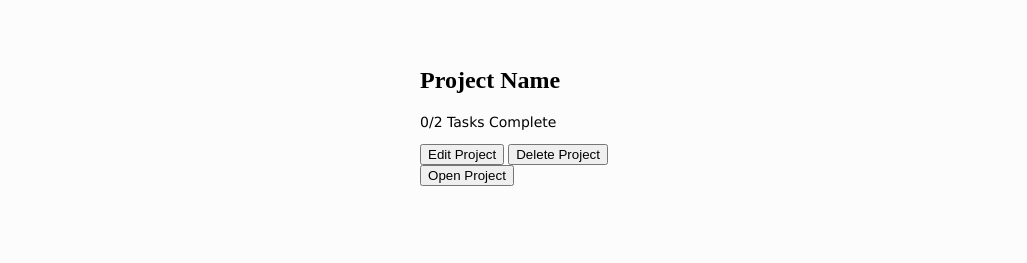
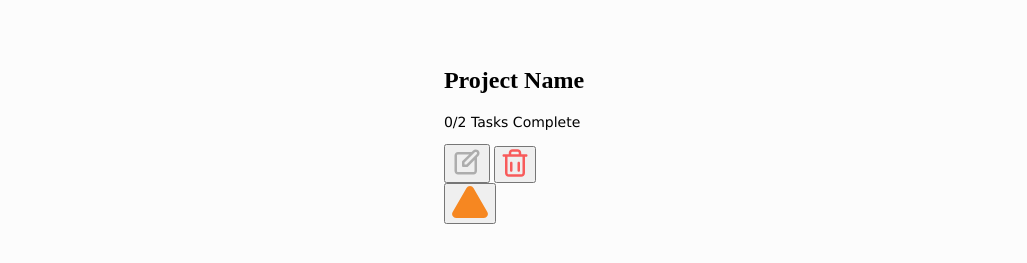
Before and after one commit to liuworkgit/doit-webapp, a website built with webpack: page src/index-template.html in a window 1280 px wide. Shown: the part 139-402 px from the top of the page, without its empty margins (126-1153 px from the left). Built offline with nearby package versions, Linux system fonts and the light colour scheme; files whose address does not match are found by name.

Commit message:
Added project button icons to html, cleaned up formatting of dev config.

```diff
--- a/src/index-template.html
+++ b/src/index-template.html
@@ -13,8 +13,7 @@
         <div id="header-left" class="left">
             <div class="sidebar"></div>
             <div id="doit-info">
-                <img id="doit-logo" alt="Doit Logo"
-                    src="/Users/sen/COMPUTER STUFF (LOCAL)/webdev/doit webapp/src/assets/doit-logo.svg">
+                <img id="doit-logo" src="/Users/sen/COMPUTER STUFF (LOCAL)/webdev/doit webapp/src/assets/doit-logo.svg" alt="Doit Logo">
                 <p>The online to-do list that helps you get things done.</p>
             </div>
         </div>
@@ -35,10 +34,16 @@
                     <p>0/2 Tasks Complete</p>
                 </div>
                 <div class="project-options">
-                    <button type="button" class="edit-proj-btn">Edit Project</button>
-                    <button type="button" class="delete-proj-btn">Delete Project</button>
+                    <button type="button" class="edit-proj-btn">
+                        <img src="/Users/sen/COMPUTER STUFF (LOCAL)/webdev/doit webapp/src/assets/edit-proj-btn.svg" alt="Edit Project">
+                    </button>
+                    <button type="button" class="delete-proj-btn">
+                        <img src="/Users/sen/COMPUTER STUFF (LOCAL)/webdev/doit webapp/src/assets/delete-proj-btn.svg" alt="Delete Project">
+                    </button>
                 </div>
-                <button type="button" class="open-proj-btn">Open Project</button>
+                <button type="button" class="open-proj-btn">
+                    <img src="/Users/sen/COMPUTER STUFF (LOCAL)/webdev/doit webapp/src/assets/open-proj-btn.svg" alt="Open Project">
+                </button>
             </div>
         </div>
         <div class="right sidebar"></div>
```
Also changed, not shown: webpack.dev.config.js (+1 -7 lines), src/assets/Project Bar (Open/delete-proj-btn.svg (renamed from src/assets/delete-proj-btn.svg), src/assets/Project Bar (Open/open-proj-btn.svg (renamed from src/assets/open-proj-btn.svg).
